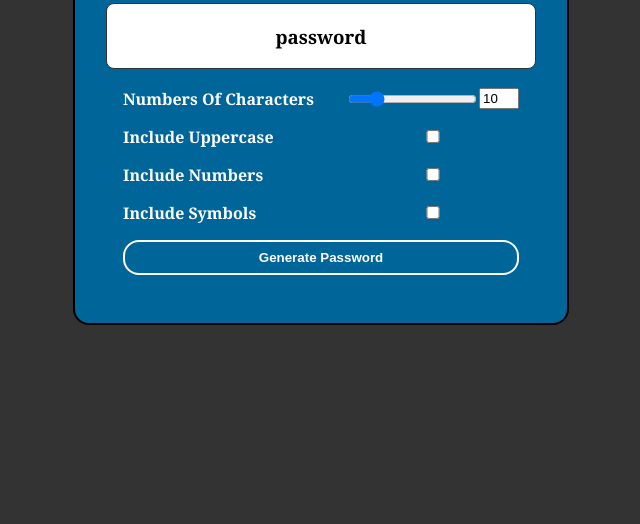
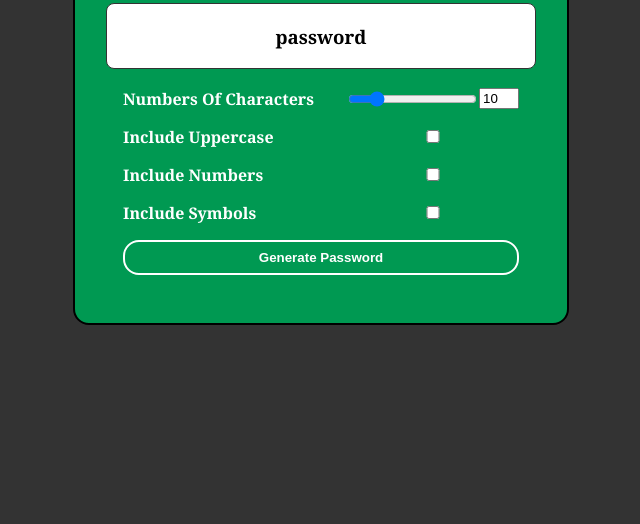
Before and after one commit to geetam-das-binani/-Random-Password-Generator, a plain HTML site: page index.html in a window 1280 px wide. Shown: the part 308-832 px from the top of the page, without its empty margins (319-959 px from the left). Drawn offline with Linux system fonts and the light colour scheme.

Commit message:
just changed the backgound color

```diff
--- a/index.js
+++ b/index.js
@@ -12,6 +12,7 @@ const SYMBOLS_CHAR_CODES = arrayFromLowToHigh(33, 47)
     .concat(arrayFromLowToHigh(58, 64))
     .concat(arrayFromLowToHigh(91, 96))
     .concat(arrayFromLowToHigh(123, 126));
+console.log(UPPERCASE_CHAR_CODES.concat(LOWERCASE_CHAR_CODES))
 
 const syncCharacterAmount = (e) => {
     e.preventDefault();
@@ -39,14 +40,7 @@ const generatePassword = (characterAmount, includeNumbers, includeUppercase, inc
     for (let i = 0; i < characterAmount; i++) {
 
         const charactercode = charcodes[Math.floor(Math.random() * charcodes.length)]
-        console.log( charcodes[Math.floor(Math.random() * charcodes.length)])
-        console.log( [Math.floor(Math.random() * charcodes.length)])
-        console.log( (Math.random() * charcodes.length))
-        console.log(Math.random())
-        console.log(charcodes[0,1,2])
-
-
-        passwordcharacters.push(String.fromCharCode(charactercode))
+       passwordcharacters.push(String.fromCharCode(charactercode))
     }
 
     return passwordcharacters.join('')
--- a/styles.css
+++ b/styles.css
@@ -12,7 +12,7 @@ body {
 }
 
 .container {
-    background: #006699;
+    background: #009952;
     padding: 3rem;
     border-radius: 1rem;
     border: 2px solid black;
```
